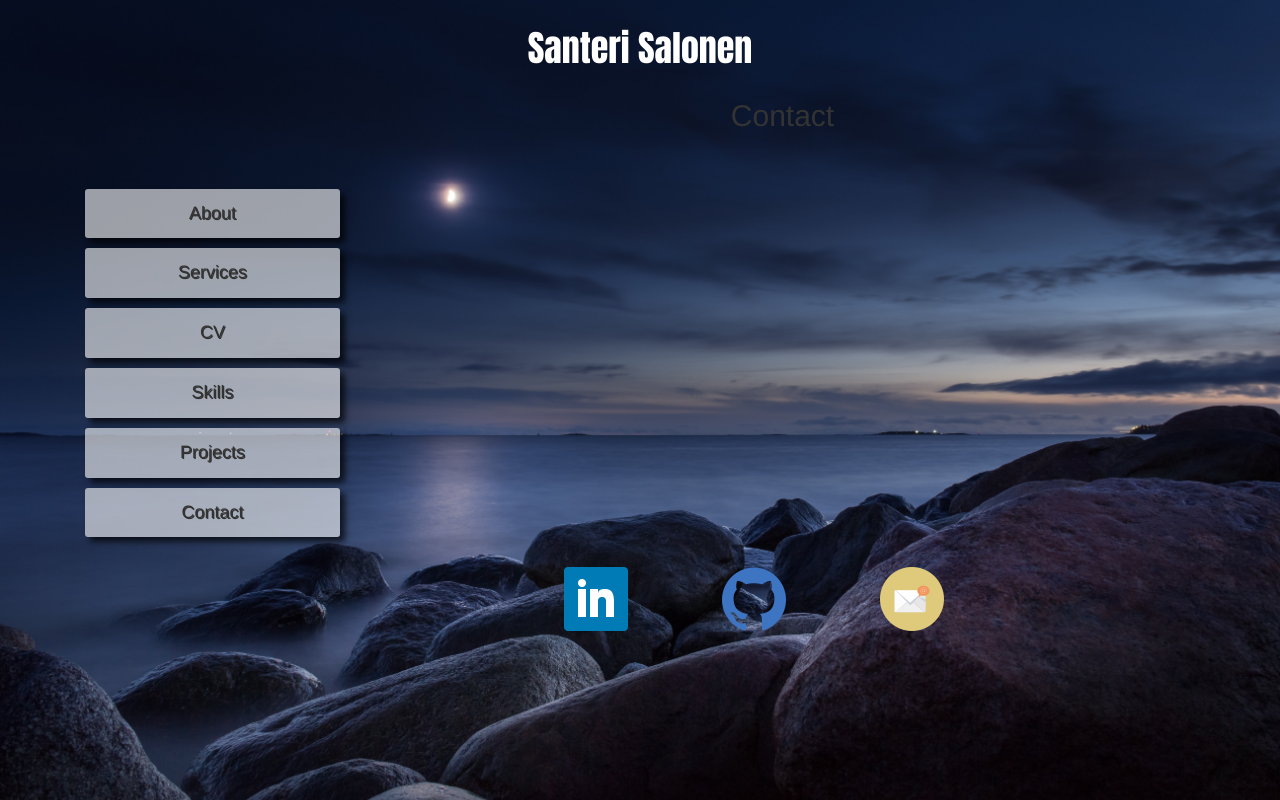
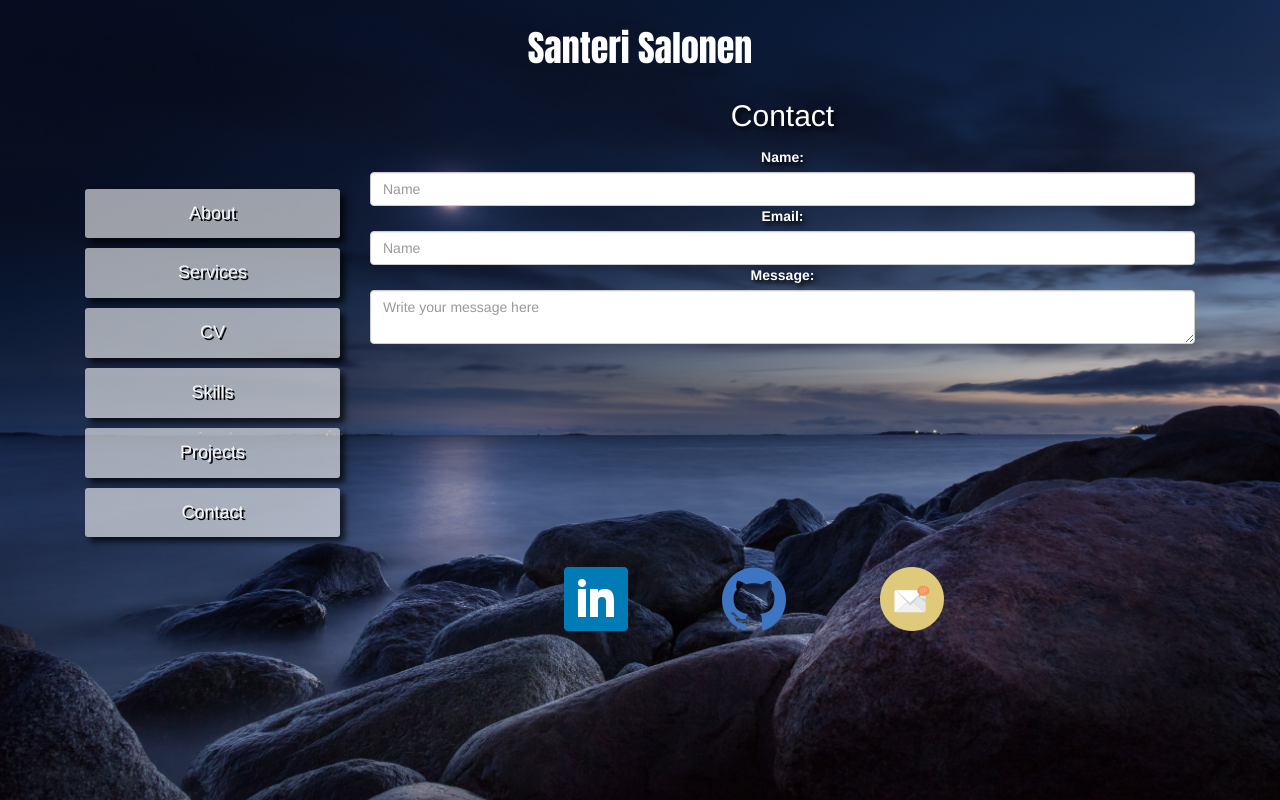
Before and after one commit to blitzblade/salonen-portfolio, a React (Create React App) app: page /contact in a window 1280 px wide. Built offline with nearby package versions, Linux system fonts and the light colour scheme.

Commit message:
create form

```diff
--- /dev/null
+++ b/src/css/Contact.css
@@ -0,0 +1,8 @@
+.contact {
+    color: white;
+    text-shadow: 3px 3px 5px black;
+}
+
+#contactform > input {
+    color: black;
+}
--- a/src/css/Menu.css
+++ b/src/css/Menu.css
@@ -10,12 +10,18 @@
     background-color: rgba(255, 255, 255, 0.6);
     box-shadow: 5px 5px 6px rgba(0, 0, 0, 0.7);
     border-style: none;
+    color: ghostwhite;
 }
 
 .menu > a > button > h4 {
-    text-shadow: 1px 1px;
+    text-shadow: 2px 2px black;
 }
 
 .menu > a:hover {
     text-decoration: none;
 }
+
+.menu > a:hover > button > h4 {
+    color: black;
+    text-shadow: none;
+}
--- a/src/js/Contact.js
+++ b/src/js/Contact.js
@@ -1,9 +1,54 @@
 import React, { Component } from 'react';
+import { FormGroup, FormControl, ControlLabel } from 'react-bootstrap'
+import '../css/Contact.css';
 
 class Contact extends Component {
+    constructor(props) {
+        super(props);
+        this.state = {
+            sent: false,
+            nameValue: '',
+            emailValue: '',
+            msgValue: ''
+        }
+    }
+    handleChange(e) {
+        this.setState({[e.target.name]: e.target.value});
+        console.log(this.state.nameValue);
+    }
     render() {
         return (
-            <h2>Contact</h2>
+            <div className="contact">
+                <h2 className="subhead">Contact</h2>
+                <form>
+                    <FormGroup controlId="contactForm">
+                        <ControlLabel>Name:</ControlLabel>
+                        <FormControl
+                        onChange={this.handleChange.bind(this)}
+                        value={this.state.nameValue}
+                        type="text"
+                        name="nameValue"
+                        placeholder="Name"
+                        />
+                        <ControlLabel>Email:</ControlLabel>
+                        <FormControl
+                        onChange={this.handleChange.bind(this)}
+                        value={this.state.emailValue}
+                        name="emailValue"
+                        type="email"
+                        placeholder="Name"
+                        />
+                        <ControlLabel>Message:</ControlLabel>
+                        <FormControl
+                        onChange={this.handleChange.bind(this)}
+                        value={this.state.msgValue}
+                        name="msgValue"
+                        componentClass="textarea"
+                        placeholder="Write your message here"
+                        />
+                    </FormGroup>
+                </form>
+            </div>
         );
     }
 }
```
Also changed, not shown: 1 other file (tests, documents, lock files or other folders).
